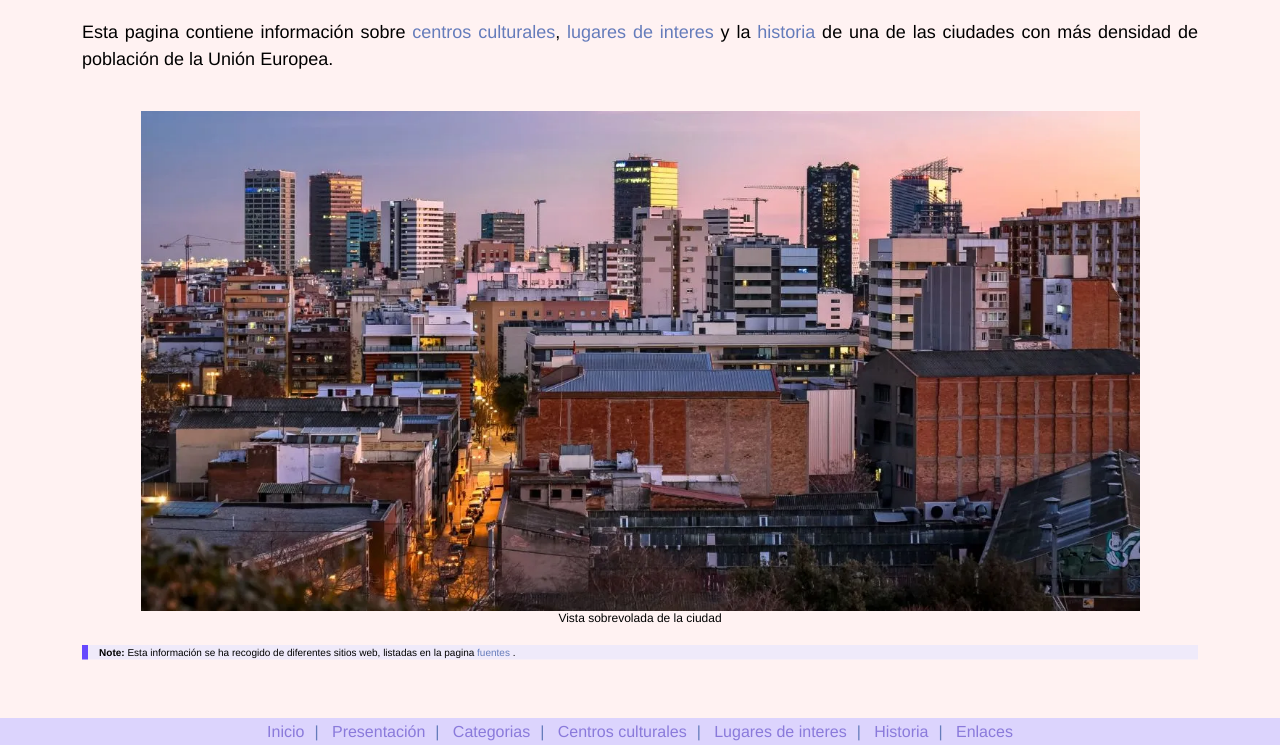
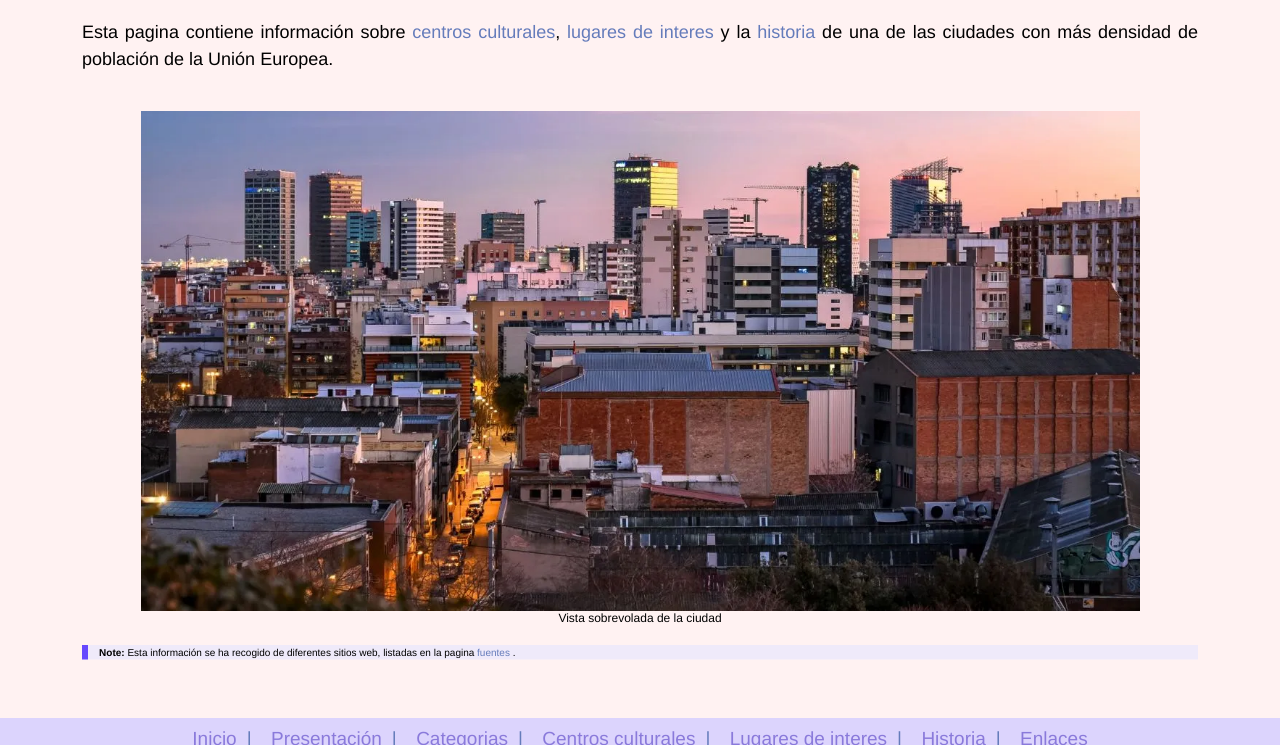
Before and after one commit to SheidaV/PEC1, a website built with Parcel: page src/index.html in a window 1280 px wide. Shown: the part 179-924 px from the top of the page. Built offline with nearby package versions, Linux system fonts and the light colour scheme.

Commit message:
bigger letters

```diff
--- a/src/css/styles.css
+++ b/src/css/styles.css
@@ -255,7 +255,8 @@ footer ul {
 
 footer ul li {
   display: inline-block;
-  font-size: 16px;
+  font-size: 19px;
+  padding: 5px 3px;
 }
 
 footer li:after {
@@ -282,7 +283,7 @@ footer li:last-child:after {
 
   nav a, nav span {
     display: inline-block;
-    font-size: 2rem;
+    font-size: 2.25rem;
     height: 3rem;
     line-height: 1.7;
     text-decoration: none;
```
